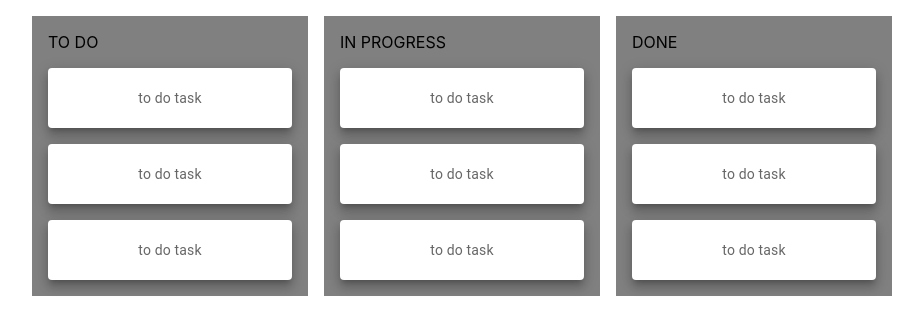
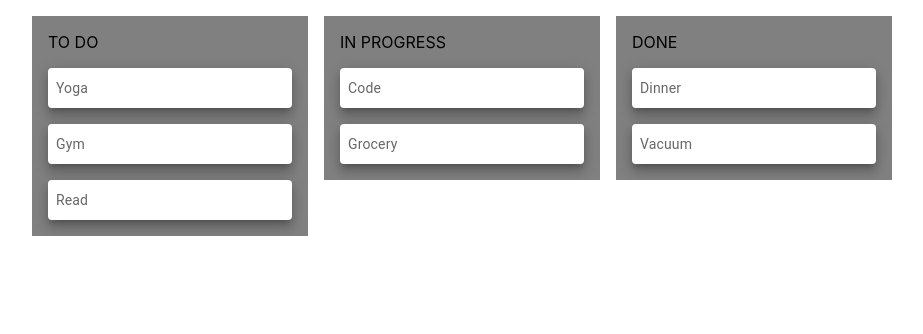
Before and after one commit to apmfree78/trello-clone, a React (Create React App) app: page / in a window 1280 px wide. Shown: the top 334 px of the page, without its empty margins (178-1101 px from the left). Built offline with nearby package versions, Linux system fonts and the light colour scheme.

Commit message:
sample data successfully showing on trello board

```diff
--- a/src/App.tsx
+++ b/src/App.tsx
@@ -28,14 +28,15 @@ const App: React.FC = () => {
         justifyContent='center'
         alignItems='flex-start'
         spacing={2}>
+        {/* Creating Grid with 3 main Trello Boards */}
         <Grid item xs={6} sm={4} md={3}>
-          <TaskBoard catagory='TO DO' />
+          <TaskBoard tasks={taskItems} category='TO DO' />
         </Grid>
         <Grid item xs={6} sm={4} md={3}>
-          <TaskBoard catagory='IN PROGRESS' />
+          <TaskBoard tasks={taskItems} category='IN PROGRESS' />
         </Grid>
         <Grid item xs={6} sm={4} md={3}>
-          <TaskBoard catagory='DONE' />
+          <TaskBoard tasks={taskItems} category='DONE' />
         </Grid>
       </Grid>
     </Container>
--- a/src/components/TaskBoard.tsx
+++ b/src/components/TaskBoard.tsx
@@ -1,6 +1,7 @@
 import Paper from '@mui/material/Paper';
 import Box from '@mui/material/Box';
-import { createTheme, ThemeProvider, styled } from '@mui/material/styles';
+import { createTheme, styled } from '@mui/material/styles';
+import { taskProp } from '../lib/todoData';
 
 // this component holds a Trello column, in our case
 // it will be either TODO , IN-PROGRESS, or DONE columns
@@ -8,20 +9,26 @@ import { createTheme, ThemeProvider, styled } from '@mui/material/styles';
 // task data will be passed as props to this component
 
 interface Props {
-  catagory: string;
+  category: string;
+  tasks: taskProp[] | undefined;
 }
 // const darkTheme = createTheme({ palette: { mode: 'dark' } });
 // const lightTheme = createTheme({ palette: { mode: 'light' } });
 
+//design for task item
 const Item = styled(Paper)(({ theme }) => ({
   ...theme.typography.body2,
-  textAlign: 'center',
+  textAlign: 'left',
+  paddingLeft: 8,
   color: theme.palette.text.secondary,
-  height: 60,
-  lineHeight: '60px',
+  height: 40,
+  lineHeight: '40px',
 }));
 
-const TaskBoard: React.FC<Props> = ({ catagory }) => {
+const TaskBoard: React.FC<Props> = ({ category, tasks }) => {
+  //filtering out relevant tasks for this Board
+  const relevantTasks = tasks?.filter((task) => task.category === category);
+
   return (
     <Box
       sx={{
@@ -32,12 +39,13 @@ const TaskBoard: React.FC<Props> = ({ catagory }) => {
         gridTemplateColumns: { md: '1fr' },
         gap: 2,
       }}>
-      {catagory}
-      {[0, 1, 2].map((elevation) => (
-        <Item key={elevation} elevation={8}>
-          {`to do task`}
-        </Item>
-      ))}
+      {category}
+      {tasks &&
+        relevantTasks?.map((task, i) => (
+          <Item key={i} elevation={8}>
+            {task.title}
+          </Item>
+        ))}
     </Box>
   );
 };
--- a/src/lib/todoData.ts
+++ b/src/lib/todoData.ts
@@ -5,11 +5,11 @@ export interface taskProp {
 }
 
 export const tasks: taskProp[] = [
-  { category: 'TODO', title: 'Yoga', desp: 'Go to Yoga' },
-  { category: 'TODO', title: 'Gym', desp: 'Go to Gym' },
-  { category: 'TODO', title: 'Read', desp: 'Read a Book' },
-  { category: 'IN-PROGRESS', title: 'Code', desp: 'Coding now' },
-  { category: 'IN-PROGRESS', title: 'Grocery', desp: 'At Grocery Store' },
+  { category: 'TO DO', title: 'Yoga', desp: 'Go to Yoga' },
+  { category: 'TO DO', title: 'Gym', desp: 'Go to Gym' },
+  { category: 'TO DO', title: 'Read', desp: 'Read a Book' },
+  { category: 'IN PROGRESS', title: 'Code', desp: 'Coding now' },
+  { category: 'IN PROGRESS', title: 'Grocery', desp: 'At Grocery Store' },
   { category: 'DONE', title: 'Dinner', desp: 'Made Dinner' },
   { category: 'DONE', title: 'Vacuum', desp: 'Done Vacuuming' },
 ];
```
